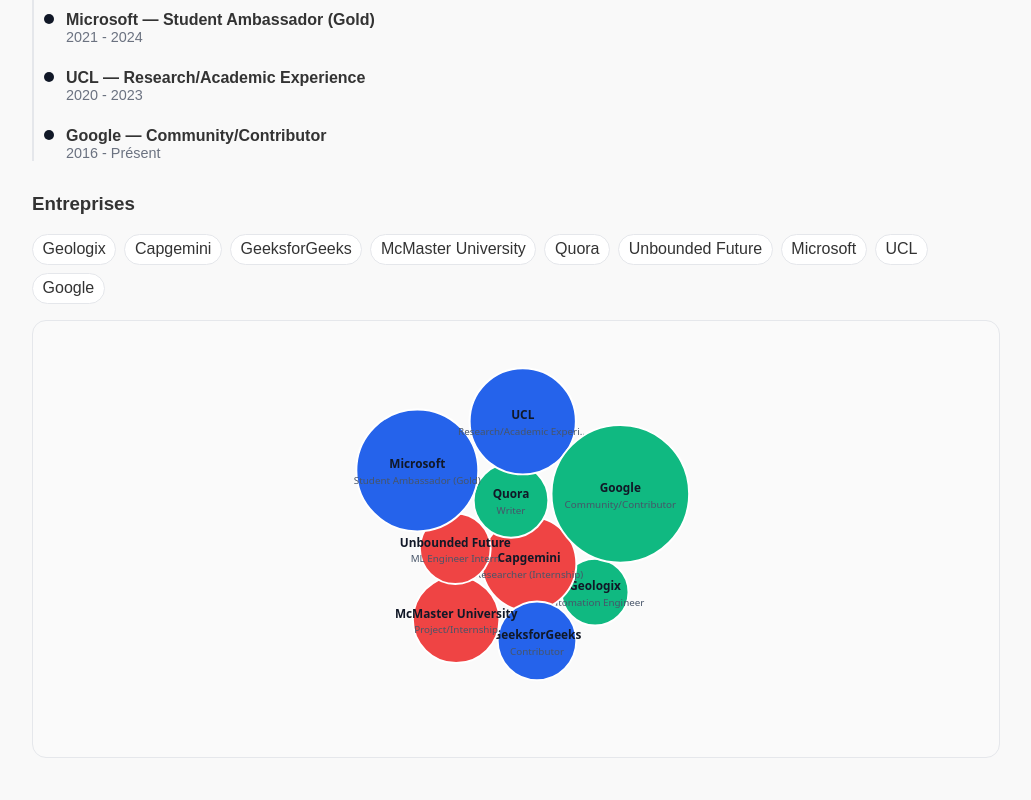
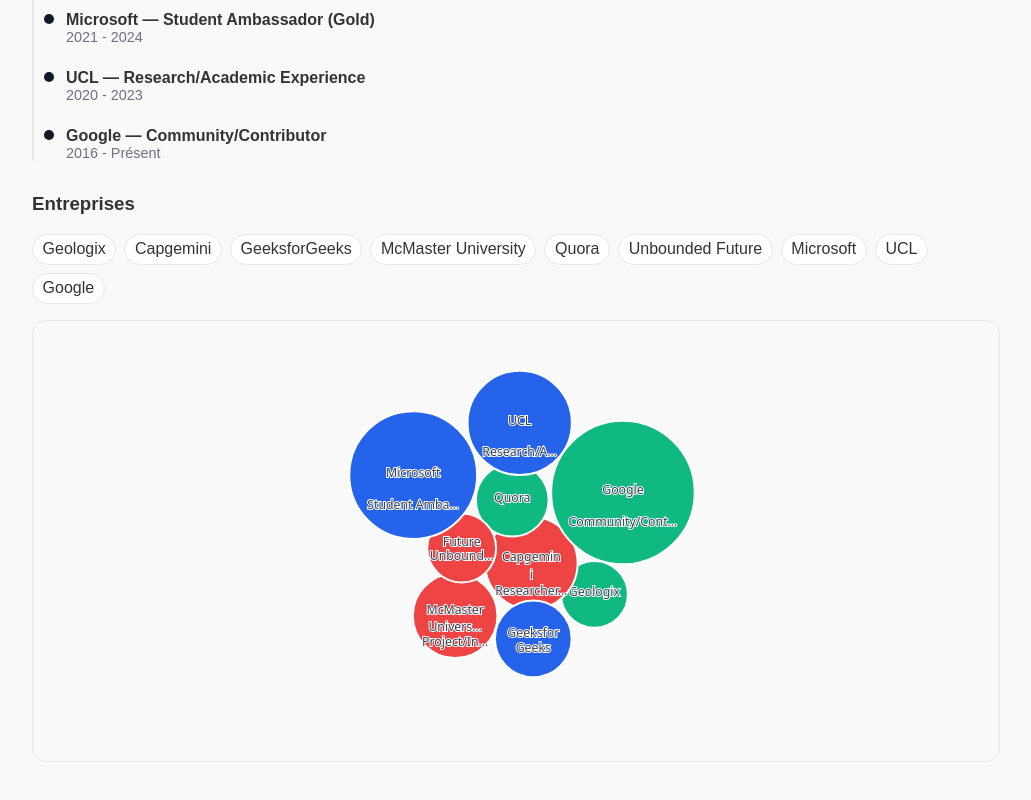
Before and after one commit to hlin863/Haocheng-s-blog, a plain HTML site: page pages/experience.html in a window 1280 px wide. Shown: the part 554-1354 px from the top of the page, without its empty margins (124-1155 px from the left). Drawn offline with Linux system fonts and the light colour scheme.

Commit message:
Improve bubble map label rendering and scaling
Enhanced the bubble map to auto-size and wrap labels for better readability, added dynamic scaling of bubble radii based on viewport width, and improved label contrast with stroke styling. Role labels now only appear if there is sufficient space, and font sizes are adjusted for both name and role labels. These changes improve accessibility and visual balance across devices.

```diff
--- a/pages/experience.html
+++ b/pages/experience.html
@@ -65,9 +65,16 @@
         padding:.5rem;
         overflow:hidden;
         }
-        .bubble-svg{ display:block; width:100%; height:420px; }
-        .bubble-label{ font-size:12px; fill:#111827; font-weight:600; pointer-events:none; }
-        .bubble-sub{ font-size:10px; fill:#475569; pointer-events:none; }
+        /* Better label contrast */
+        .bubble-label, .bubble-sub {
+        paint-order: stroke fill;          /* draw stroke first so text stays crisp */
+        stroke: #ffffff;
+        stroke-width: 2px;                 /* thin outline improves contrast on colors */
+        }
+
+        @media (max-width: 640px){
+        .bubble-svg{ height: 360px; }      /* a little shorter on narrow screens */
+        }
         .bubble-node{ cursor:pointer; transition:opacity .15s ease; }
         .bubble-node:hover{ opacity:.9; }
         .bubble-node.selected circle { stroke:#111827; stroke-width:3; }
@@ -122,8 +129,8 @@
     <script>
     // Larger number = larger bubble (radius in pixels)
     const PRESTIGE = {
-    "Google": 70,
-    "Microsoft": 62,
+    "Google": 74,
+    "Microsoft": 66,
     "UCL": 54,
     "Capgemini": 48,
     "McMaster University": 44,
@@ -145,7 +152,49 @@
     }
 
     // map prestige -> radius (if number provided use as-is, else default)
-    function radiusFor(name){ return PRESTIGE[name] || DEFAULT_RADIUS; }
+    function radiusFor(name){
+        const base = PRESTIGE[name] || DEFAULT_RADIUS;
+        // scale by viewport so layout stays balanced across widths
+        const wrap = document.getElementById('bubblemap');
+        const w = (wrap && wrap.clientWidth) ? wrap.clientWidth : 980;
+        const scale = clamp(w / 980, 0.8, 1.25);   // tweak range to taste
+        return clamp(Math.round(base * scale), 26, 92); // min 26px, max 92px
+    }
+
+    // Clamp helper
+    const clamp = (v, lo, hi) => Math.max(lo, Math.min(hi, v));
+
+    // Estimate how many chars fit on one line inside the circle
+    function charsThatFit(r, fontPx){
+    // rough width estimate per char ~0.6em, circle text area ~ 1.8 * r
+    const approxWidth = r * 1.8;
+    return Math.max(4, Math.floor(approxWidth / (fontPx * 0.62)));
+    }
+
+    // Split into 1–2 lines if needed
+    function wrapTwoLines(text, maxPerLine){
+        if (text.length <= maxPerLine) return [text];
+        // try two lines balanced
+        const words = text.split(' ');
+        if (words.length === 1) {
+            return [text.slice(0, maxPerLine), text.slice(maxPerLine)];
+        }
+        let line1 = '', line2 = '';
+        for (const w of words){
+            if ((line1 + (line1? ' ':'') + w).length <= maxPerLine) {
+            line1 += (line1? ' ':'') + w;
+            } else {
+            line2 += (line2? ' ':'') + w;
+            }
+        }
+        if (!line2) return [line1];              // fell back to one line
+        return [line1, line2];
+    }
+
+    // Truncate with ellipsis if still too long
+    function ellipsis(s, max){
+        return s.length <= max ? s : s.slice(0, Math.max(0, max-1)) + '…';
+    }
 
     function renderBubbleMap(items){
     const wrap = document.getElementById('bubblemap');
@@ -198,45 +247,73 @@
 
     // draw
     nodes.forEach(n=>{
+        // group for one bubble
         const g = document.createElementNS('http://www.w3.org/2000/svg','g');
         g.classList.add('bubble-node');
         g.setAttribute('transform', `translate(${n.x},${n.y})`);
         svg.appendChild(g);
 
+        // circle
         const circle = document.createElementNS('http://www.w3.org/2000/svg','circle');
         circle.setAttribute('r', n.r);
-        circle.setAttribute('fill', colourFor(n.kind));   // <- colour by dominant type
+        circle.setAttribute('fill', colourFor(n.kind));
         circle.setAttribute('stroke', '#ffffff');
         circle.setAttribute('stroke-width', '2');
         g.appendChild(circle);
 
+        // tooltip
         const title = document.createElementNS('http://www.w3.org/2000/svg','title');
         title.textContent = `${n.name}\n${n.role}`;
         g.appendChild(title);
 
+        // ----- name label (auto size + wrap) -----
+        const nameFs = clamp(Math.round(n.r * 0.34), 11, 18);
+        const maxChars = charsThatFit(n.r, nameFs);
+        const lines = wrapTwoLines(n.name, maxChars);
+
+        if (lines.length === 1){
             const label = document.createElementNS('http://www.w3.org/2000/svg','text');
             label.setAttribute('text-anchor','middle');
-        label.setAttribute('y', -2);
+            label.setAttribute('y', 2);
             label.setAttribute('class','bubble-label');
-        label.textContent = n.name;
+            label.setAttribute('font-size', nameFs);
+            label.textContent = ellipsis(lines[0], maxChars);
             g.appendChild(label);
+        } else {
+            const label = document.createElementNS('http://www.w3.org/2000/svg','text');
+            label.setAttribute('text-anchor','middle');
+            label.setAttribute('class','bubble-label');
+            label.setAttribute('font-size', nameFs);
+            const t1 = document.createElementNS('http://www.w3.org/2000/svg','tspan');
+            t1.setAttribute('x', 0);
+            t1.setAttribute('dy', -2);
+            t1.textContent = ellipsis(lines[0], maxChars);
+            const t2 = document.createElementNS('http://www.w3.org/2000/svg','tspan');
+            t2.setAttribute('x', 0);
+            t2.setAttribute('dy', nameFs + 2);
+            t2.textContent = ellipsis(lines[1], maxChars);
+            label.appendChild(t1); label.appendChild(t2);
+            g.appendChild(label);
+        }
 
-        if (n.role){
+        // ----- role label (show only if there is room) -----
+        if (n.role && n.r >= 40){
+            const roleFs = clamp(Math.round(n.r * 0.24), 10, 13);
+            const maxRole = Math.max(8, Math.floor((n.r * 1.7) / (roleFs * 0.62)));
             const sub = document.createElementNS('http://www.w3.org/2000/svg','text');
             sub.setAttribute('text-anchor','middle');
-        sub.setAttribute('y', 14);
+            sub.setAttribute('y', nameFs + 16);
             sub.setAttribute('class','bubble-sub');
-        sub.textContent = n.role.length>26 ? n.role.slice(0,24)+'…' : n.role;
+            sub.setAttribute('font-size', roleFs);
+            sub.textContent = ellipsis(n.role, maxRole);
             g.appendChild(sub);
         }
 
-        // click -> scroll to first matching row in list (if visible) or Gantt
+        // click highlight (optional; keeps your old behavior)
         g.addEventListener('click', ()=>{
-        // small visual feedback
             document.querySelectorAll('.bubble-node.selected').forEach(el=>el.classList.remove('selected'));
             g.classList.add('selected');
 
-        // try list view first
             const list = document.getElementById('timeline');
             const row = [...list.querySelectorAll('.tl-item')].find(el => el.textContent.includes(n.name));
             if (!elList.hidden && row){
@@ -244,7 +321,6 @@
             row.scrollIntoView({behavior:'smooth', block:'center'});
             setTimeout(()=>row.classList.remove('highlight-row'), 1200);
             } else {
-            // otherwise just scroll the gantt container
             document.querySelector('.gantt-scroller').scrollTo({ top: 0, behavior: 'smooth' });
             }
         });
```
Lines whose indentation alone changed are shown as unchanged.
